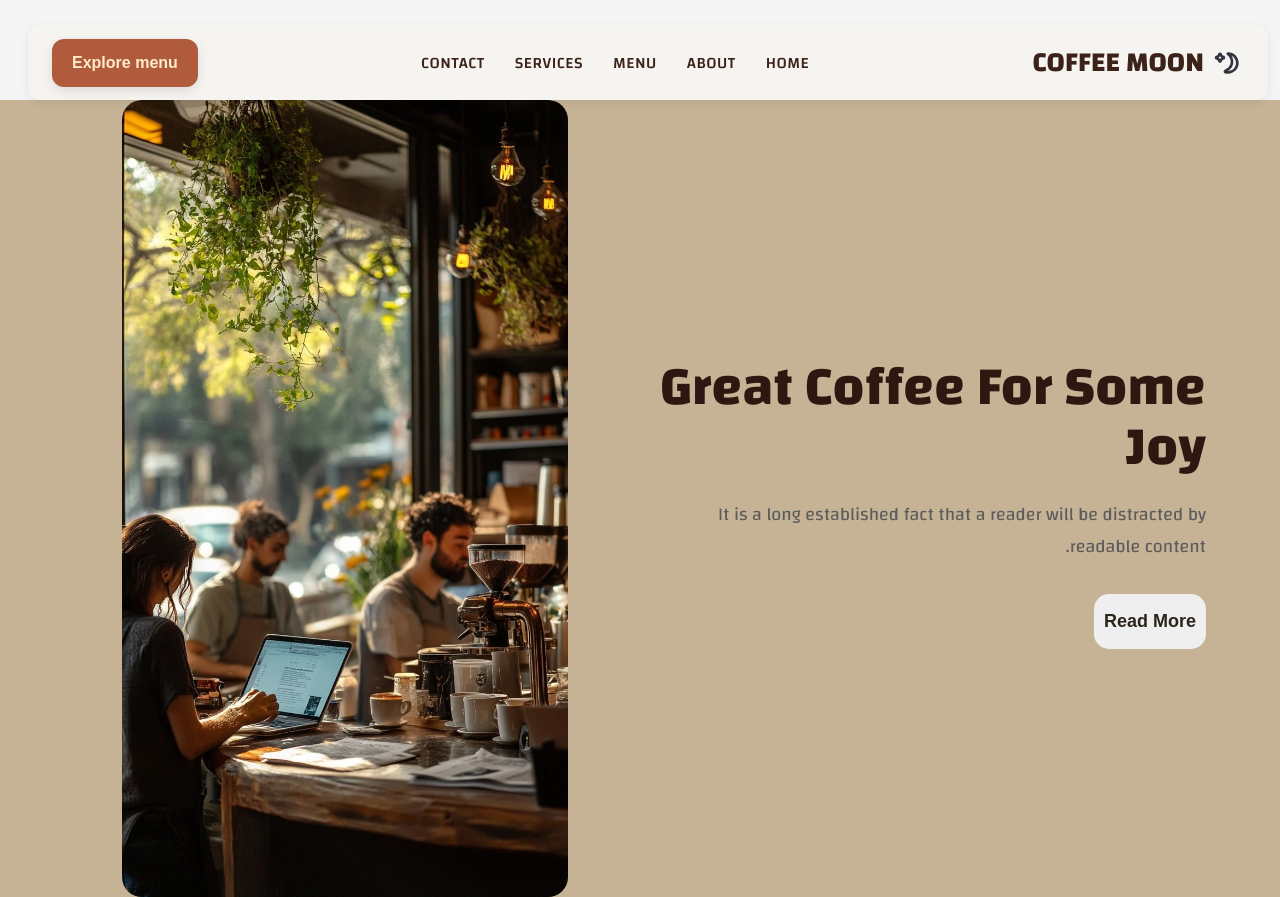
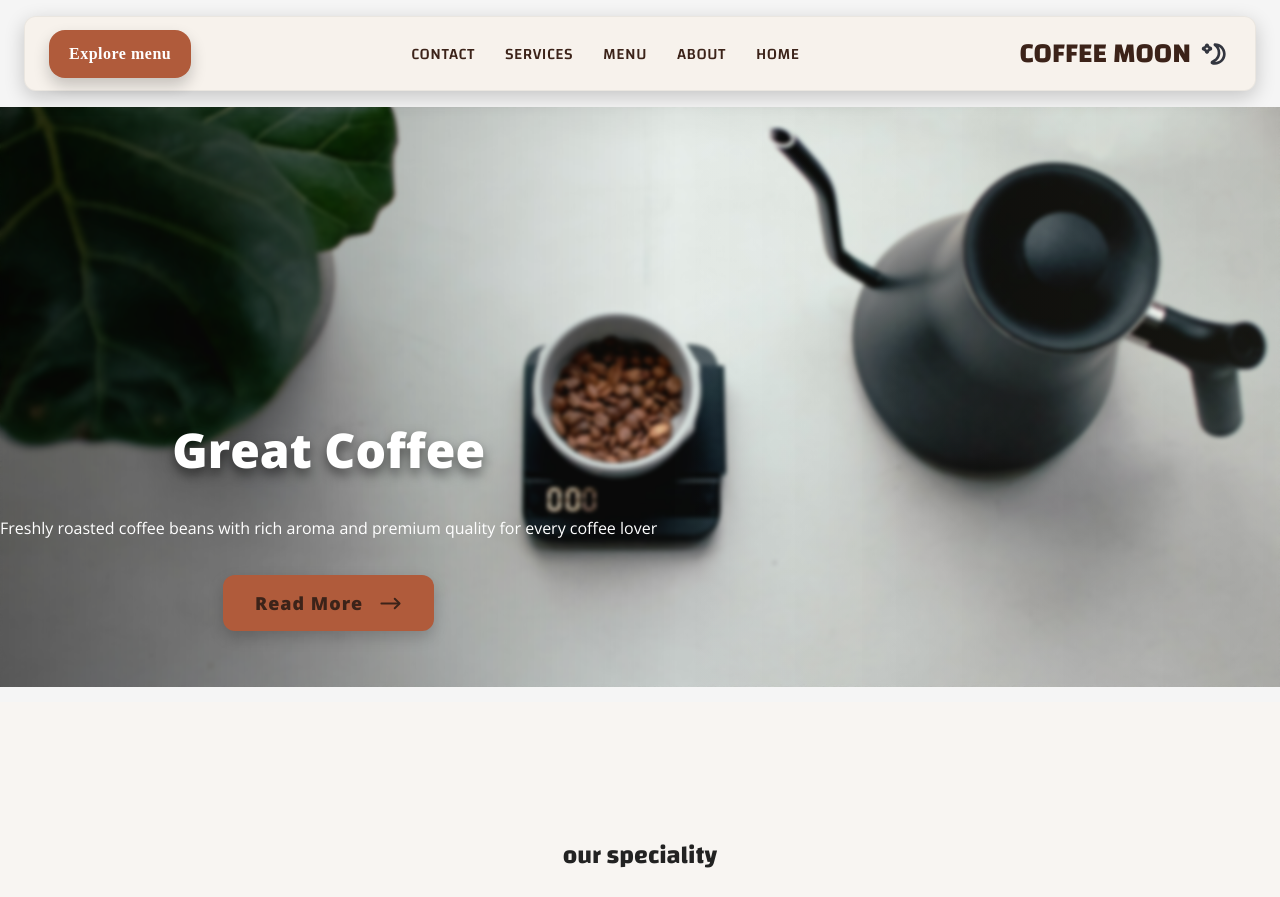
Before and after one commit to sajjadsafavi/coffee-shop-landing-page, a plain HTML site: page index.html in a window 1280 px wide. Shown: the top 897 px of the page. Drawn offline with nearby package versions, Linux system fonts and the light colour scheme; a web font is replaced by a local one.

Commit message:
refactor hero and add font

```diff
--- a/index.html
+++ b/index.html
@@ -1,5 +1,5 @@
 <!DOCTYPE html>
-    <html lang="fa" dir="rtl">
+    <html lang="en" dir="rtl">
         <head>
             <meta charset="UTF-8">
             <meta name="viewport"  content="width=device-width, initial-scale=1.0">
@@ -32,18 +32,25 @@
             <div class="overlay"></div>
 
         <section class="hero">
-
-            <DIV class="hero-right">
-                <h2>Great Coffee For Some Joy</h2>
-                <p>It is a long established fact that a reader will be distracted by readable content.</p>
-                <button>Read More</button>
-
+                <div class="hero-container">
+            <DIV class="hero-content">
+                <h2>Great Coffee</h2>
+                <p>Freshly roasted coffee beans with rich aroma and premium quality for every coffee lover</p>
+                    <a href="#about" class="hero-button">
+                        <svg class="svg-arrow" viewBox="0 0 24 24" xmlns="http://www.w3.org/2000/svg">
+                        <g id="Complete">
+                        <g id="arrow-right">
+<g>
+<polyline data-name="Right" fill="none" id="Right-2" points="16.4 7 21.5 12 16.4 17" stroke="currentColor" stroke-linecap="round" stroke-linejoin="round" stroke-width="2"/>
+<line fill="none" stroke="currentColor" stroke-linecap="round" stroke-linejoin="round" stroke-width="2" x1="2.5" x2="19.2" y1="12" y2="12"/>
+</g>
+                        </g>
+                        </g>
+                        </svg>
+                    <span>Read More</span>
+                    </a>
             </DIV>
-            <div class="hero-left">
-                <img src="images/hero.webp" alt="coffee">
-
-            </div>
-
+                </div>
         </section>
 
         <div class="container">
--- a/style.css
+++ b/style.css
@@ -8,6 +8,32 @@
 margin:0px;
 padding:0px;
 }
+@font-face {
+    font-family: "opensans";
+    src: url("/font/OpenSans-VariableFont_wdth\,wght.ttf") format("truetype");
+    font-weight: 100 900;
+    font-style: normal;
+}
+
+@font-face {
+    font-family: "opensans";
+    src: url("/font/OpenSans-Italic-VariableFont_wdth\,wght.ttf") format("truetype");
+    font-weight: 100 900;
+    font-style: italic;
+}
+@font-face {
+    font-family: "Bodoni";
+    src: url("/font/BodoniModaSC-VariableFont_opsz\,wght.ttf") format("truetype");
+    font-weight: 100 900;
+    font-style: normal;
+}
+
+@font-face {
+    font-family: "Bodoni";
+    src: url("/font/BodoniModaSC-Italic-VariableFont_opsz\,wght.ttf") format("truetype");
+    font-weight: 100 900;
+    font-style: italic;
+}
 /* Variables */
 :root{
 --primary-color:rgb(117, 52, 34);
@@ -15,6 +41,7 @@ padding:0px;
 --accent-color:rgb(176, 91, 59);
 --light-color:rgb(255, 235, 201);
 --text-dark: rgb(60,35,25);
+--text-light: rgb(255, 255, 255);
 }
 /* GLOBAL */
 body {
@@ -31,10 +58,11 @@ justify-content: space-between;
 align-items: center;
 z-index: 10;
 border-radius: 12px;
-box-shadow: 0 2px 8px rgba(0,0,0,0.08);
-background-color: rgba(255,235,201,0.1);
+border:1px solid rgba(0,0,0,.05);
+box-shadow: 0 6px 20px rgba(0, 0, 0, 0.2);
+background:#F7F2EC;
 height: 75px;
-margin: 25px 20px 0px 20px;
+margin: 16px 24px 16px 24px;
 padding: 0px 24px 0px 24px;
 }
 .navbar{
@@ -79,17 +107,19 @@ font-size: 28px;
 font-weight: 700;
 color: var(--text-dark);
 }
-.header-button{
+.header-button {
     background-color: var(--accent-color);
-color: var(--light-color);
-border-radius: 12px;
+    font-family: "bedoni", serif;
+    color: var(--text-light);
+    border-radius: 16px;
     border: none;
     font-weight: 600;
     font-size: 16px;
+    letter-spacing: 0.5px;
     padding: 15px 20px;
     cursor: pointer;
-transition: 0.3s;
-box-shadow: 0 4px 12px rgba(0,0,0,0.10);
+    transition: 0.4s;
+    box-shadow: 0 8px 16px rgba(0, 0, 0, 0.2);
 }
 .header-button:hover{
 background-color:var(--primary-color) ;
@@ -114,60 +144,107 @@ border: none;
 /* HERO */
 .hero {
     display: flex;
+    font-family: "opensans", serif;
+    flex-direction: column;
+    position: relative;
+    justify-content: end;
     align-items: center;
-justify-content: space-between;
-padding: 0px 10px;
-margin: 0px -8px;
-min-height: 90vh;
-background-color: #c6b295
+    background-image: url(images/hero.jpg);
+    background-size: cover;
+    background-position: center;
+    background-repeat: no-repeat;
+    z-index: 3;
+    min-height: 580px;
 }
-.hero-right{
+.hero::before {
+content: "";
+background: #000000;
+background: linear-gradient(90deg, rgba(0, 0, 0, 0.45) 0%, rgba(197, 199, 129, 0) 53%, rgba(181, 172, 101, 0.07) 100%);
+backdrop-filter: blur(2px);
+z-index: 9;
+position: absolute;
+inset: 0;
+height: 100%;
+width: 100%;
+}
+.hero-content {
 display: flex;
 flex-direction: column;
-    justify-content: center;
-    padding: 80px;
-    flex: 1;
+align-items: center;
+gap: 32px;
+z-index: 11;
 }
-.hero-right h2{
-    line-height: 1.1;
-    margin-bottom: 20px;
-    font-size: 55px;
-    color: #2c1810;
+.hero-container {
+    width: 100%;
+    max-width: 1280px;
+    display: flex;
+    justify-content: flex-end;
+    padding-bottom: 56px;
+    z-index: 12;
 }
-.hero-right p{
-    font-size: 18px;
-    max-width: 500px;
-    color: #5c5c5c;
-    line-height: 1.8;
-    margin-bottom: 30px;
-}
-.hero-right button{
-    width: fit-content;
-    background-color
-    background-color: #7c7366;
-    color: #2b241a;
+.hero-button {
+    display: flex;
+    position: relative;
+    align-items: center;
+    color: var(--text-dark);
+    letter-spacing: 1px;
     font-size: 18px;
     font-weight: 800;
-    padding: 17px 10px;
-    margin: 0px 0px;
-    border: none;
-    border-radius: 15px;
-    cursor: pointer;
-    transition: 0.3s;
+    padding: 16px 32px;
+    text-decoration: none;
+    border-radius: 12px;
+    gap: 16px;
+    background-color: var(--accent-color);
+    box-shadow: 0 6px 15px rgba(0,0,0,.18);
+    transition: transform 0.4s ,
+    box-shadow 0.4s ,
+    color 0.4s ,
+    background-color 0.4s ,
+    letter-spacing 0.4s ,
+    gap 0.4s;
 }
-.hero-right button:hover{
-    color: #c9beae;
-    background-color: #251606;
-    transform: translateY(-3px);
+.hero-button span{
+  transition: transform 0.4s;
 }
-.hero-left{
-    flex: 1;
+.hero-button:hover{
+ transform: translatey(-3px);
+ color: var(--text-light);
+ background-color: var(--text-dark);
+ box-shadow: 0 6px 18px rgba(0, 0, 0, 0.45);
+ letter-spacing: 2px;
+ gap: 0px;
 }
-.hero-left img{
-    width: 80%;
-    max-width: 500px;
-    border-radius: 20px;
-    height: 100%;
+.hero-button:hover .svg-arrow{
+  color: var(--text-light);
+  opacity: 0;
+  transform:translateX(8px) scale(.8);
+}
+.hero-button:hover span{
+  transform: translateX(8px);
+}
+.svg-arrow{
+width: 23px;
+height: 23px;
+color: var(--text-dark);
+transition: color 0.4s,
+opacity 0.4s,
+scale 0.4s,
+transform 0.4s;
+}
+.hero-content h2 {
+font-weight: 900;
+text-shadow: 0 6px 12px rgba(0, 0, 0, 0.511);
+font-size: 48px;
+color: var(--text-light);
+pointer-events: none;
+}
+.hero-content p {
+    color: var(--text-light);
+    pointer-events: none;
+    text-align: left;
+    line-height: 1.8;
+    text-shadow: 0 6px 12px rgba(0, 0, 0, 0.444)
+    max-width: 360px;
 }
 /*CONTAINER*/
 .container{
@@ -457,6 +534,11 @@ align-items: flex-start;
 /* NAVIGATION */
 /* TITLES */
 /* RESPONSIVE */
+/* Tablet */
+@media (max-width: 992px) {
+
+}
+/* Large Mobile */
 @media (max-width:768px) {
 header{
 z-index: 101;
```
Also changed, not shown: font/BodoniModaSC-Italic-VariableFont_opsz,wght.ttf (added), font/BodoniModaSC-VariableFont_opsz,wght.ttf (added), font/OpenSans-Italic-VariableFont_wdth,wght.ttf (added), font/OpenSans-VariableFont_wdth,wght.ttf (added), images/arrow-right-svg.svg (added), images/hero-back.png (deleted), images/hero.jpg (added), images/hero.webp (deleted). Lines whose indentation alone changed are shown as unchanged.
